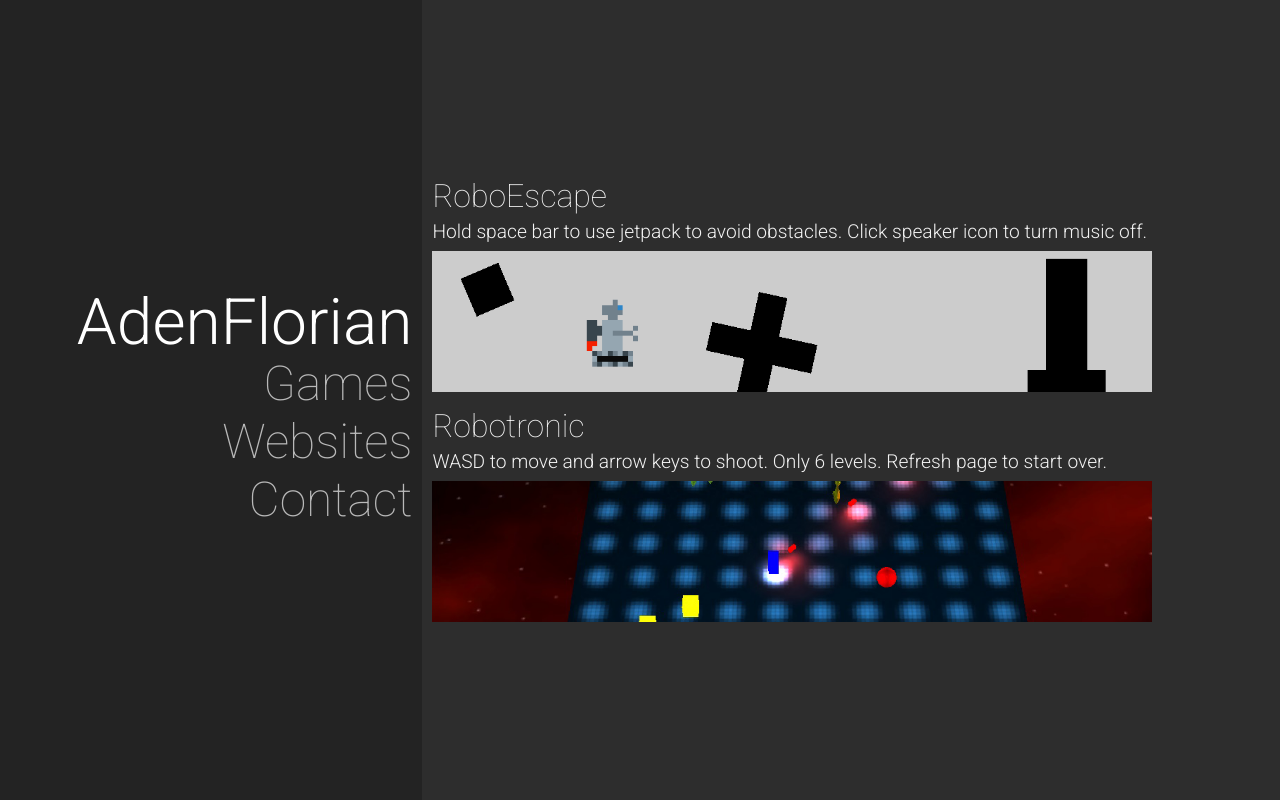
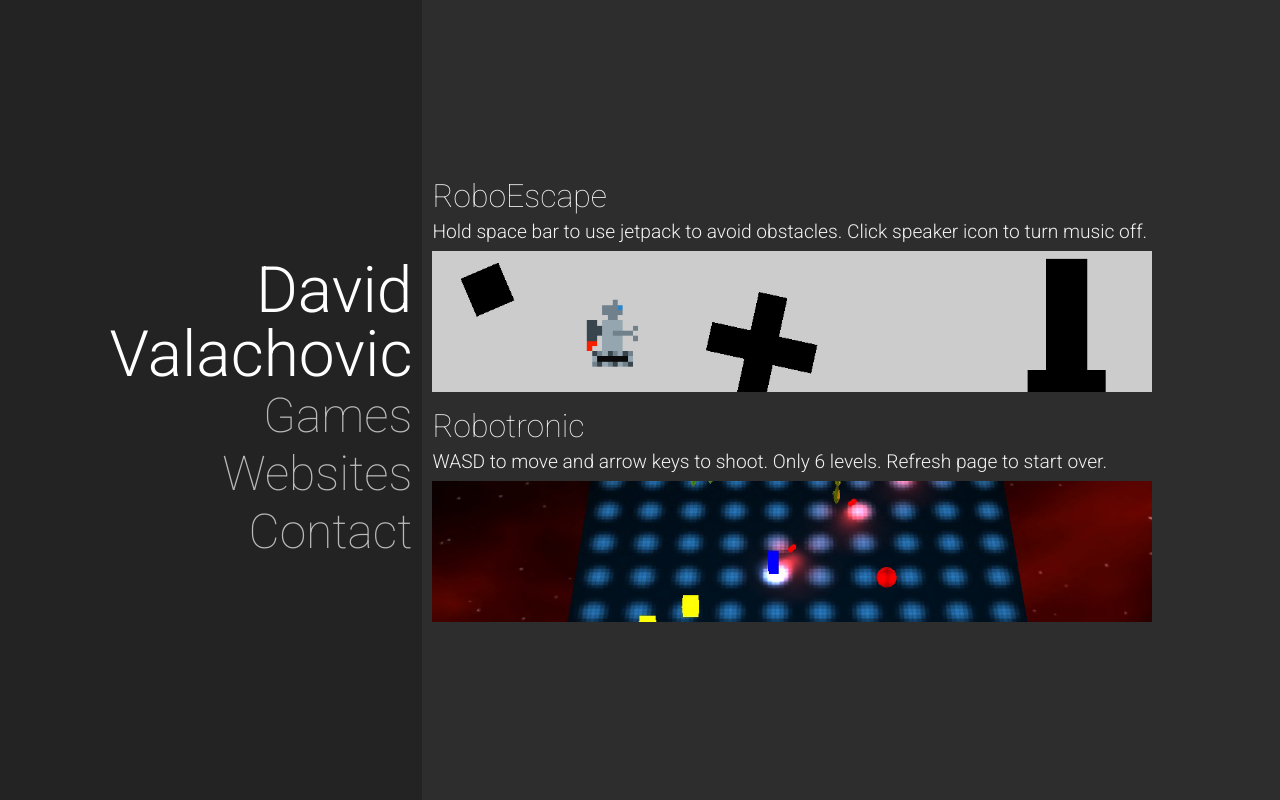
Before and after one commit to adenflorian/adenflorian.com, a PHP site: page / in a window 1280 px wide. Run offline with PHP 8.4, Linux system fonts and the light colour scheme; some libraries are stand-ins or nearby versions.

Commit message:
Changed AdenFlorian to David Valachovic Added CakePHP Turned sliding off, just fading now

```diff
--- a/contact.php
+++ b/contact.php
@@ -1,7 +1,7 @@
 <div id="contact">
-	<p>My name is David Valachovic.</p>
+	<p>My name is David Valachovic, but I mostly go by AdenFlorian online.</p>
 	<p>I make games for all platforms with <a href="http://unity3d.com/" target="_blank">Unity</a> using C# scripts.</p>
-	<p>I make websites using HTML, CSS, JavaScript (jQuery), PHP, and MySQL.</p>
+	<p>I make websites using HTML, CSS, JavaScript (<a href="http://jquery.com/" target="_blank">jQuery</a>), PHP (<a href="http://cakephp.org/" target="_blank">CakePHP</a>), and MySQL.</p>
 	<p>I study computer science at the University of Phoenix.</p>
 	<p><a href="mailto:David.E.Valachovic@gmail.com" target="_blank">David.E.Valachovic@gmail.com</a></p>
 	<p><a href="https://twitter.com/AdenFlorian" target="_blank">@AdenFlorian</a></p>
--- a/index.php
+++ b/index.php
@@ -2,7 +2,7 @@
 <html>
 	<head>
 		<meta charset="UTF-8">
-		<title>AdenFlorian | Portfolio</title>
+		<title>David Valachovic | Portfolio</title>
 		<link rel="icon" type="image/png" href="img/favicon_panda.png">
 		<link href='http://fonts.googleapis.com/css?family=Roboto:400,100,900,500,300' rel='stylesheet' type='text/css'>
 		<link href='http://fonts.googleapis.com/css?family=VT323' rel='stylesheet' type='text/css'>
@@ -14,7 +14,7 @@
 	<body>
 		<div id="left-outer">
 			<div id="left-inner" class="vertcenter">
-				<div id="header">AdenFlorian</div>
+				<div id="header">David Valachovic</div>
 				<nav>
 					<p><a href="#games">Games</a></p>
 					<p><a href="#websites">Websites</a></p>
--- a/js/adenflorian.js
+++ b/js/adenflorian.js
@@ -56,7 +56,7 @@ function show(page)
 	if (previousHash != "") {
 		$(previousHash).fadeOut('fast', function() {
 			$(page).fadeIn('fast');
-			repositionVerticals();
+			setVerticals();
 		});
 	} else {
 		$(page).fadeIn('fast');
```
